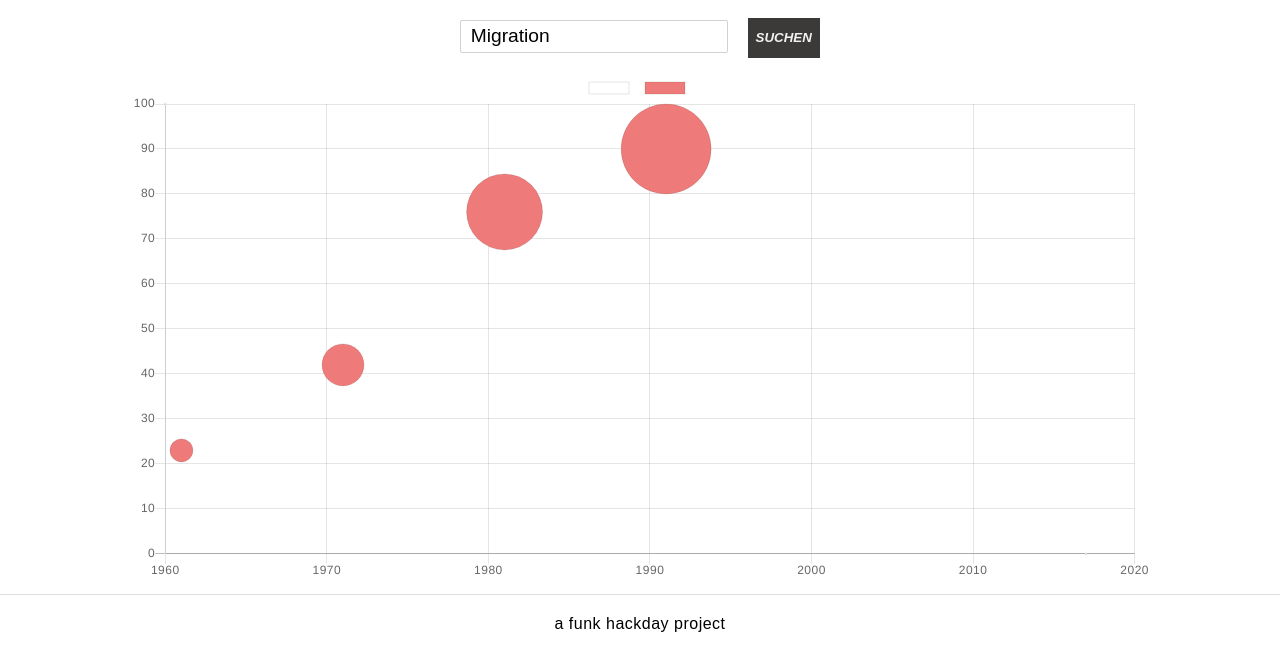
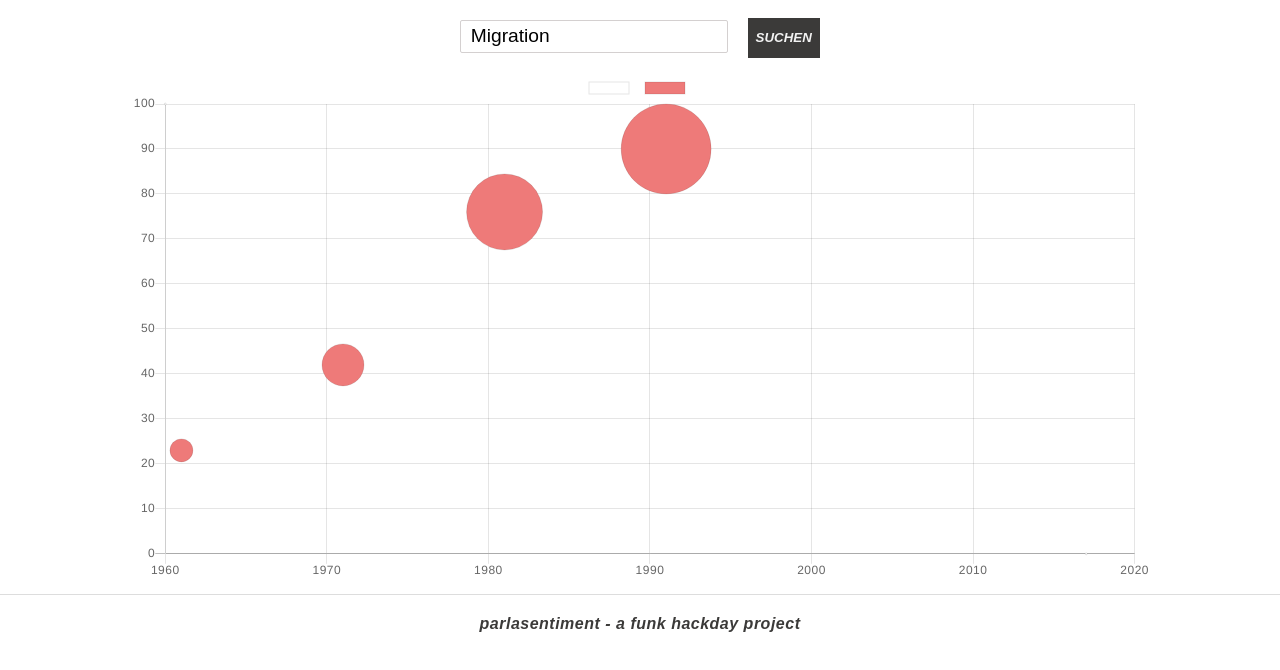
Before and after one commit to dnnsmnstrr/bundesscraper, a Nuxt app in the folder visual/: page / in a window 1280 px wide. Shown: the top 670 px of the page. Built offline with nearby package versions, Linux system fonts and the light colour scheme.

Commit message:
[Visualisation] Styling

```diff
--- a/visual/components/Footer.vue
+++ b/visual/components/Footer.vue
@@ -1,5 +1,5 @@
 <template>
-  <footer>
-    a funk hackday project
+  <footer style="font-weight: bold;color: #3b3a39;">
+    <i>parlasentiment - a funk hackday project</i>
   </footer>
 </template>
```
